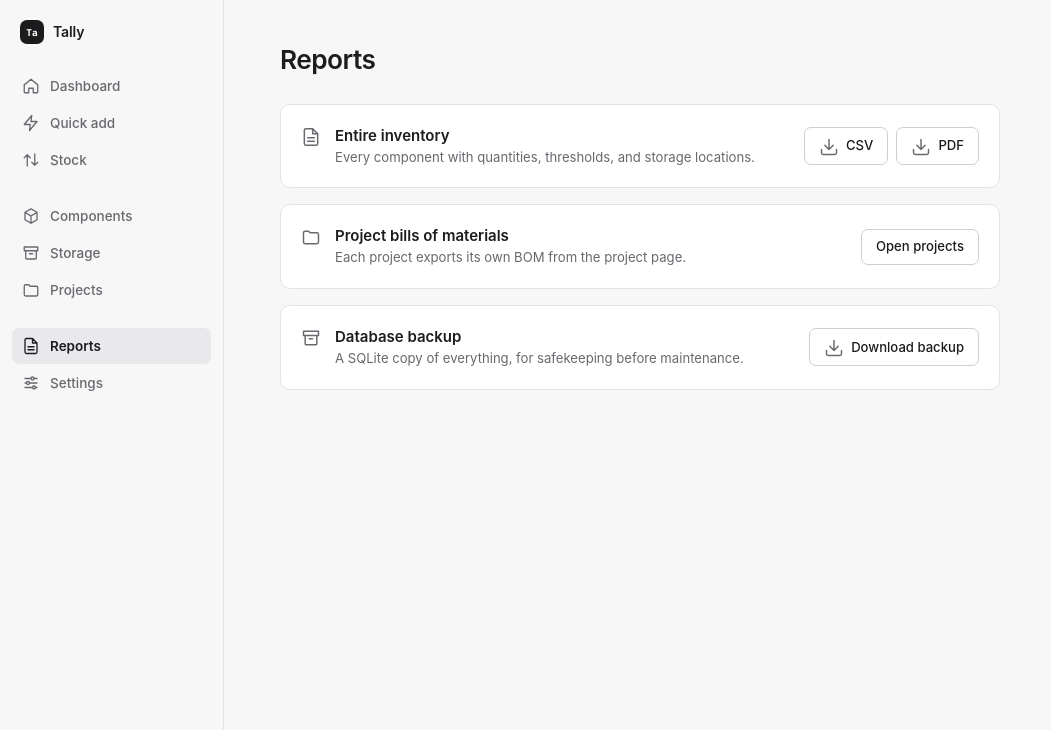
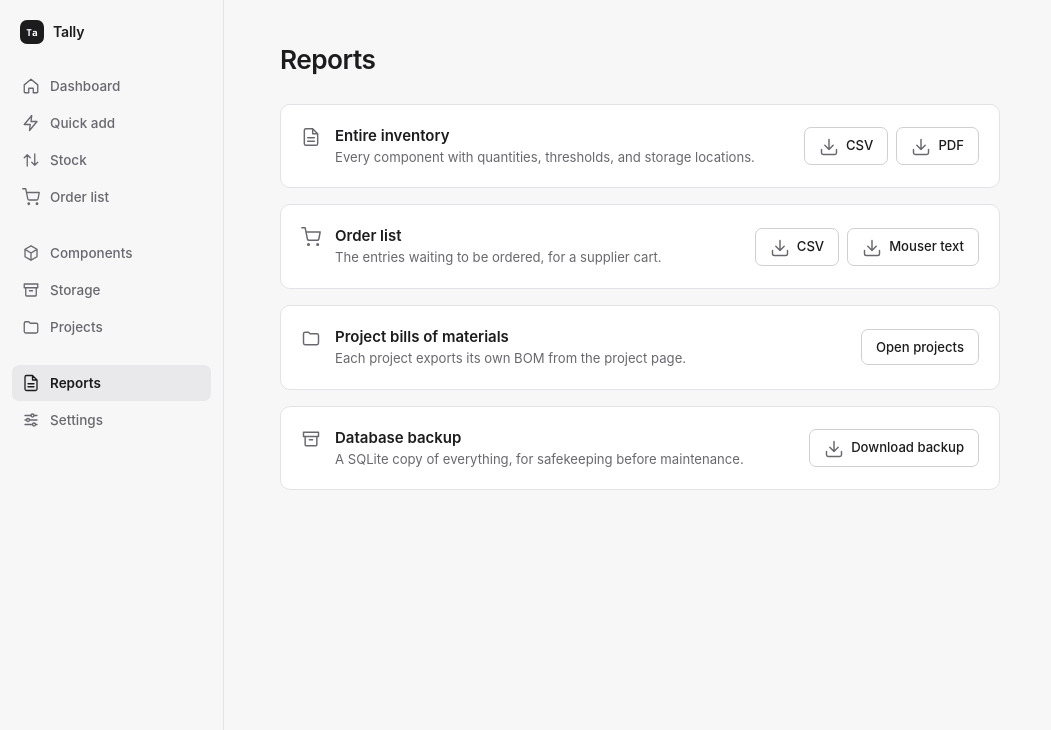
Before and after one commit to alankey-dev/tally, a Flask app: page /reports in a window 1280 px wide. Shown: the top 730 px of the page, without its empty margins (0-1051 px from the left). Run offline with Flask 3, Linux system fonts and the light colour scheme; data comes from the database, SQL or seed files in the repository; data that the repository does not hold is empty.

Commit message:
Add an order list for low stock and project shortages
Co-Authored-By: Claude Sonnet 5.5 <noreply@anthropic.com>
Claude-Session: https://claude.ai/code/session_01LuLSvaQQH3prfFozH6SZk2

```diff
--- a/app/main.py
+++ b/app/main.py
@@ -10,10 +10,10 @@ import threading
 import urllib.request
 from io import BytesIO
 from urllib.parse import urlparse
-from datetime import datetime, timezone
+from datetime import date, datetime, timezone
 from pathlib import Path
 
-from flask import Flask, abort, flash, g, jsonify, redirect, render_template, request, url_for, session, send_file, send_from_directory
+from flask import Flask, Response, abort, flash, g, jsonify, redirect, render_template, request, url_for, session, send_file, send_from_directory
 from werkzeug.security import check_password_hash, generate_password_hash
 from reportlab.lib.pagesizes import A4
 from reportlab.pdfgen import canvas
@@ -86,6 +86,8 @@ def init_db():
     CREATE TABLE IF NOT EXISTS project_items (project_id INTEGER NOT NULL REFERENCES projects(id) ON DELETE CASCADE, item_id INTEGER NOT NULL REFERENCES items(id), quantity REAL NOT NULL DEFAULT 0, per_build REAL NOT NULL DEFAULT 0, PRIMARY KEY(project_id, item_id));
     CREATE TABLE IF NOT EXISTS builds (id INTEGER PRIMARY KEY, project_id INTEGER NOT NULL REFERENCES projects(id) ON DELETE CASCADE, quantity INTEGER NOT NULL, lines TEXT NOT NULL, built_at TEXT NOT NULL, undone_at TEXT);
     CREATE TABLE IF NOT EXISTS webhooks (id INTEGER PRIMARY KEY, event TEXT NOT NULL, destination_url TEXT NOT NULL, active INTEGER NOT NULL DEFAULT 1, created_at TEXT NOT NULL);
+    CREATE TABLE IF NOT EXISTS order_entries (id INTEGER PRIMARY KEY, item_id INTEGER NOT NULL REFERENCES items(id), quantity REAL NOT NULL, status TEXT NOT NULL DEFAULT 'wanted', source TEXT NOT NULL DEFAULT '', supplier TEXT NOT NULL DEFAULT '', order_ref TEXT NOT NULL DEFAULT '', expected_on TEXT, created_at TEXT NOT NULL, ordered_at TEXT, received_at TEXT, received_quantity REAL);
+    CREATE UNIQUE INDEX IF NOT EXISTS order_entries_one_wanted ON order_entries(item_id) WHERE status='wanted';
     CREATE TABLE IF NOT EXISTS settings (key TEXT PRIMARY KEY, value TEXT NOT NULL);
     CREATE TABLE IF NOT EXISTS catalogue (id INTEGER PRIMARY KEY, name TEXT NOT NULL UNIQUE COLLATE NOCASE, family TEXT NOT NULL DEFAULT 'generic', manufacturer TEXT DEFAULT '', part_number TEXT DEFAULT '', attributes TEXT NOT NULL DEFAULT '{}');
     """)
@@ -204,7 +206,7 @@ def ensure_database():
     public_endpoints = {"access", "logout", "static"}
     if auth_enabled() and request.endpoint not in public_endpoints and (not password or session.get("access_unlocked") != access_token(password["value"])):
         return redirect(url_for("access", next=request.full_path))
-    restricted = {"new_item": "add_components", "export_inventory": "exports", "export_bom": "exports", "location_labels_pdf": "exports", "item_label_pdf": "exports"}
+    restricted = {"new_item": "add_components", "export_inventory": "exports", "export_bom": "exports", "export_orders": "exports", "location_labels_pdf": "exports", "item_label_pdf": "exports"}
     if request.endpoint in restricted and not enabled(restricted[request.endpoint]):
         abort(403)
     if request.endpoint == "item_detail" and request.method == "POST" and not enabled("edit_components"):
@@ -218,6 +220,10 @@ def format_quantity(value):
     except (TypeError, ValueError):
         return value
     return str(int(number)) if number == int(number) else f"{number:.3f}".rstrip("0").rstrip(".")
+
+@app.template_filter("expected_date")
+def expected_date(value):
+    return date.fromisoformat(value).strftime("%-d %b")
 
 @app.context_processor
 def feature_context():
@@ -301,7 +307,7 @@ WEBHOOK_EVENTS = {
     "project.build_undone": "Project build undone", "catalogue.imported": "Catalogue imported",
     "settings.updated": "Settings updated", "webhook.created": "Webhook added",
     "webhook.deleted": "Webhook removed", "access.unlocked": "Signed in", "access.locked": "Signed out",
-    "export.created": "Export downloaded",
+    "export.created": "Export downloaded", "order.added": "Order list entries added",
 }
 
 
@@ -337,14 +343,22 @@ def record_movement(conn, item, change, reason, event, project=None):
     conn.execute("INSERT INTO movements(item_id,quantity_change,reason,occurred_at) VALUES (?,?,?,?)", (item["id"], change, reason, now))
     dispatch_webhooks(event, {"item": {"id": item["id"], "name": item["name"], "part_number": item["part_number"], "location": item["code"]}, "quantity_change": change, "unit": item["unit"], "reason": reason, "project": project})
 
+def low_stock(conn):
+    """Every item at or below its minimum, lowest first."""
+    return conn.execute("SELECT i.*, l.code FROM items i JOIN locations l ON l.id=i.location_id WHERE i.minimum_quantity IS NOT NULL AND i.quantity <= i.minimum_quantity ORDER BY i.quantity").fetchall()
+
+def on_order(conn):
+    """The total quantity on order and the earliest expected date, keyed by item id."""
+    return {row["item_id"]: row for row in conn.execute("SELECT item_id, sum(quantity) AS quantity, min(expected_on) AS expected_on FROM order_entries WHERE status='ordered' GROUP BY item_id")}
+
 @app.route("/")
 def dashboard():
     conn = db()
-    stats = conn.execute("SELECT (SELECT count(*) FROM items) items, (SELECT count(*) FROM locations) locations, (SELECT count(*) FROM items WHERE minimum_quantity IS NOT NULL AND quantity <= minimum_quantity) low_stock").fetchone()
+    stats = conn.execute("SELECT (SELECT count(*) FROM items) items, (SELECT count(*) FROM locations) locations").fetchone()
     recent = conn.execute("SELECT i.*, l.code FROM items i JOIN locations l ON l.id=i.location_id ORDER BY i.updated_at DESC LIMIT 8").fetchall()
-    low = conn.execute("SELECT i.*, l.code FROM items i JOIN locations l ON l.id=i.location_id WHERE i.minimum_quantity IS NOT NULL AND i.quantity <= i.minimum_quantity ORDER BY i.quantity LIMIT 8").fetchall()
+    low = low_stock(conn)
     projects = conn.execute("SELECT * FROM projects ORDER BY created_at DESC LIMIT 4").fetchall()
-    return render_template("dashboard.html", stats=stats, recent=recent, low=low, projects=projects, buildable=project_build_counts(conn))
+    return render_template("dashboard.html", stats=stats, low_count=len(low), recent=recent, low=low[:8], ordered=on_order(conn), projects=projects, buildable=project_build_counts(conn))
 
 @app.route("/components")
 @app.route("/items")
@@ -547,6 +561,9 @@ def version():
            SELECT updated_at AS changed FROM items
            UNION ALL SELECT occurred_at AS changed FROM movements
            UNION ALL SELECT created_at AS changed FROM locations
+           UNION ALL SELECT created_at FROM order_entries
+           UNION ALL SELECT ordered_at FROM order_entries
+           UNION ALL SELECT received_at FROM order_entries
         )"""
     ).fetchone()["value"]
     return jsonify(version=marker)
@@ -652,6 +669,8 @@ def item_detail(item_id):
         attributes=attributes,
         family=family,
         attribute_labels=attribute_labels,
+        ordered=on_order(conn).get(item_id),
+        suggested=suggested_order_quantity(item),
     )
 
 @app.route("/items/<int:item_id>/find", methods=["POST"])
@@ -1029,6 +1048,148 @@ def export_bom(project_id, format):
     rows = db().execute("SELECT i.name, i.part_number, pi.per_build, pi.quantity, i.quantity, i.unit, l.code FROM project_items pi JOIN items i ON i.id=pi.item_id JOIN locations l ON l.id=i.location_id WHERE pi.project_id=? ORDER BY i.name COLLATE NOCASE", (project_id,)).fetchall()
     return export_rows(rows, ["Component", "Part number", "Per build", "Consumed", "On hand", "Unit", "Location"], f"{project['title']}-bom", format, f"Bill of materials · {project['title']}")
 
+def suggested_order_quantity(item):
+    """Enough to bring stock up to twice the minimum, rounded up and never less than 1."""
+    return max(1, math.ceil(2 * (item["minimum_quantity"] or 0) - item["quantity"] - TOLERANCE))
+
+def mouser_text(entries):
+    """Mouser part-list text, one PARTNUMBER|QTY line each, and the names of the items it had to skip."""
+    lines = [f"{entry['part_number']}|{format_quantity(entry['quantity'])}" for entry in entries if entry["part_number"]]
+    return "\n".join(lines), [entry["name"] for entry in entries if not entry["part_number"]]
+
+def add_order_entries_to(conn, wanted, replace=False):
+    """Add (item, quantity, source) rows as To order entries; an item already To order takes the new quantity when replace is set, and the larger one otherwise."""
+    now = datetime.now(timezone.utc).isoformat()
+    for item, quantity, source in wanted:
+        conn.execute("INSERT INTO order_entries(item_id, quantity, source, created_at) VALUES (?, ?, ?, ?) ON CONFLICT(item_id) WHERE status='wanted' DO UPDATE SET quantity=" + ("excluded.quantity" if replace else "max(quantity, excluded.quantity)") + ", source=excluded.source", (item["id"], quantity, source, now))
+    dispatch_webhooks("order.added", {"entries": [{"item_id": item["id"], "name": item["name"], "part_number": item["part_number"], "location": item["code"], "quantity": quantity, "source": source} for item, quantity, source in wanted]})
+
+def positive_quantity(value):
+    """A finite quantity above 0 from a form value, or None."""
+    try:
+        number = float(value)
+    except (TypeError, ValueError):
+        return None
+    return number if math.isfinite(number) and number > 0 else None
+
+@app.route("/orders")
+def order_list():
+    conn = db()
+    query = request.args.get("q", "").strip()
+    entries = conn.execute("SELECT e.*, i.name, i.part_number, i.manufacturer, i.unit, i.quantity AS on_hand, i.minimum_quantity, l.code FROM order_entries e JOIN items i ON i.id=e.item_id JOIN locations l ON l.id=i.location_id WHERE e.status IN ('wanted', 'ordered') ORDER BY i.name COLLATE NOCASE").fetchall()
+    open_ids = {entry["item_id"] for entry in entries}
+    wanted = [entry for entry in entries if entry["status"] == "wanted"]
+    ordered = sorted((entry for entry in entries if entry["status"] == "ordered"), key=lambda entry: (entry["supplier"].lower(), entry["expected_on"] or "9999"))
+    suppliers = {}
+    for entry in ordered:
+        suppliers.setdefault(entry["supplier"], []).append(entry)
+    mouser, skipped = mouser_text(wanted) if enabled("exports") else ("", [])
+    return render_template("orders.html", suggested=[(item, suggested_order_quantity(item)) for item in low_stock(conn) if item["id"] not in open_ids], wanted=wanted, suppliers=suppliers, results=find_stock(query)[:10] if query else [], query=query, today=datetime.now(timezone.utc).date().isoformat(), mouser=mouser, skipped=skipped)
+
+@app.route("/orders", methods=["POST"])
+def add_order_entries():
+    conn = db()
+    wanted = []
+    for item_id in request.form.getlist("item_id"):
+        item = conn.execute("SELECT i.*, l.code FROM items i JOIN locations l ON l.id=i.location_id WHERE i.id=?", (item_id,)).fetchone() if item_id.isdigit() else None
+        quantity = positive_quantity(request.form.get(f"quantity_{item_id}"))
+        if item is None or quantity is None:
+            flash("Choose existing items and enter a quantity above 0 for each.", "error")
+            return redirect(url_for("order_list"))
+        wanted.append((item, quantity, "Low stock" if item["minimum_quantity"] is not None and item["quantity"] <= item["minimum_quantity"] else "Added by hand"))
+    if not wanted:
+        flash("Tick at least one item to add.", "error")
+    else:
+        add_order_entries_to(conn, wanted, replace=True)
+        conn.commit()
+        flash(f"{len(wanted)} item{'s' if len(wanted) != 1 else ''} added to the order list.", "success")
+    return redirect(url_for("order_list"))
+
+@app.route("/orders/<int:entry_id>", methods=["POST"])
+def update_order_entry(entry_id):
+    quantity = positive_quantity(request.form.get("quantity"))
+    if quantity is None:
+        flash("Enter a quantity above 0.", "error")
+    elif not db().execute("UPDATE order_entries SET quantity=? WHERE id=? AND status='wanted'", (quantity, entry_id)).rowcount:
+        flash("That entry is no longer waiting to be ordered.", "error")
+    return redirect(url_for("order_list"))
+
+@app.route("/orders/<int:entry_id>/delete", methods=["POST"])
+def delete_order_entry(entry_id):
+    if not db().execute("DELETE FROM order_entries WHERE id=? AND status='wanted'", (entry_id,)).rowcount:
+        flash("That entry is no longer waiting to be ordered.", "error")
+    return redirect(url_for("order_list"))
+
+@app.route("/orders/ordered", methods=["POST"])
+def mark_ordered():
+    ids = [int(value) for value in request.form.getlist("entry_id") if value.isdigit()]
+    if not ids:
+        flash("Tick the entries you ordered.", "error")
+        return redirect(url_for("order_list"))
+    try:
+        expected = date.fromisoformat(request.form.get("expected_on", "").strip()).isoformat()
+    except ValueError:
+        expected = None
+    changed = db().execute(f"UPDATE order_entries SET status='ordered', supplier=?, order_ref=?, expected_on=?, ordered_at=? WHERE id IN ({','.join('?' * len(ids))}) AND status='wanted'", (request.form.get("supplier", "").strip()[:200], request.form.get("order_ref", "").strip()[:200], expected, datetime.now(timezone.utc).isoformat(), *ids)).rowcount
+    flash(f"{changed} entr{'y' if changed == 1 else 'ies'} marked ordered." if changed else "None of those entries were waiting to be ordered.", "success" if changed else "error")
+    return redirect(url_for("order_list"))
+
+@app.route("/orders/<int:entry_id>/receive", methods=["POST"])
+def receive_order_entry(entry_id):
+    """Close an On order entry and record the stock coming in, once."""
+    conn = db()
+    message, category = "That entry was already received.", "error"
+    with conn:
+        # Take the write lock first and make marking the entry received the guard, as undo_build() does.
+        conn.execute("BEGIN IMMEDIATE")
+        entry = conn.execute("SELECT * FROM order_entries WHERE id=?", (entry_id,)).fetchone()
+        quantity = positive_quantity(request.form.get("quantity"))
+        if entry is None:
+            message = "That entry does not exist."
+        elif quantity is None:
+            message = "Enter the quantity that arrived, above 0."
+        elif entry["status"] == "wanted":
+            message = "That entry has not been ordered yet."
+        elif conn.execute("UPDATE order_entries SET status='received', received_at=?, received_quantity=? WHERE id=? AND status='ordered'", (datetime.now(timezone.utc).isoformat(), quantity, entry_id)).rowcount:
+            item = conn.execute("SELECT i.*, l.code FROM items i JOIN locations l ON l.id=i.location_id WHERE i.id=?", (entry["item_id"],)).fetchone()
+            record_movement(conn, item, quantity, "Order received", "stock.in")
+            message, category = f"Received {format_quantity(quantity)} {item['unit']} of {item['name']}. Put it in {item['code']}.", "success"
+    flash(message, category)
+    return redirect(url_for("order_list"))
+
+@app.route("/projects/<int:project_id>/order-shortages", methods=["POST"])
+def order_shortages(project_id):
+    """Add what `wanted` builds are short, less what is already on order, to the order list."""
+    conn = db()
+    project = conn.execute("SELECT * FROM projects WHERE id=?", (project_id,)).fetchone()
+    if not project:
+        abort(404)
+    wanted = builds_wanted(request.form)
+    if not wanted:
+        flash(f"Enter how many to build: a whole number from 1 to {MAX_BUILDS:,}.", "error")
+        return back_to_project(project_id)
+    with conn:
+        conn.execute("BEGIN IMMEDIATE")
+        rows = []
+        for line in project_plan(conn, project_id, wanted):
+            remainder = line["short"] - conn.execute("SELECT coalesce(sum(quantity), 0) FROM order_entries WHERE item_id=? AND status='ordered'", (line["id"],)).fetchone()[0]
+            if line["short"] > 0 and remainder > TOLERANCE:
+                rows.append((line, remainder, f"{project['title']} ×{wanted}"))
+        if rows:
+            add_order_entries_to(conn, rows)
+    flash(f"{len(rows)} item{'s' if len(rows) != 1 else ''} added to the order list." if rows else f"Nothing to add for ×{wanted}.", "success" if rows else "error")
+    return back_to_project(project_id)
+
+@app.route("/orders/export.<format>")
+def export_orders(format):
+    if format not in {"csv", "txt"}:
+        abort(404)
+    rows = db().execute("SELECT i.part_number, e.quantity, l.code, i.manufacturer, i.name FROM order_entries e JOIN items i ON i.id=e.item_id JOIN locations l ON l.id=i.location_id WHERE e.status='wanted' ORDER BY i.name COLLATE NOCASE").fetchall()
+    if format == "csv":
+        return export_rows(rows, ["Part number", "Quantity", "Customer reference", "Manufacturer", "Component"], "tally-order-list", format, "Order list")
+    dispatch_webhooks("export.created", {"filename": "tally-order-list.txt", "format": format})
+    return Response(mouser_text(rows)[0] + "\n", mimetype="text/plain", headers={"Content-Disposition": "attachment; filename=tally-order-list.txt"})
+
 @app.route("/reports")
 def reports():
     return render_template("reports.html")
--- a/static/app.css
+++ b/static/app.css
@@ -405,6 +405,7 @@ a.metric:hover { background: var(--surface-2); text-decoration: none; }
 .build-form { display: flex; flex-wrap: wrap; align-items: center; gap: 8px; margin-bottom: 12px; }
 .build-form .inline-qty, td .inline-qty { margin: 0; }
 td .inline-qty { justify-content: flex-end; }
+.order-text { min-height: 8rem; font-family: ui-monospace, monospace; }
 .build-foot { margin-top: 24px; }
 
 /* ---------- Reports and settings ---------- */
--- a/static/app.js
+++ b/static/app.js
@@ -140,12 +140,20 @@
         row.querySelector('[data-status]').innerHTML = missing > 1e-9 ? `<span class="badge danger">Short ${formatQuantity(missing)}</span>` : '<span class="badge neutral">Covered</span>';
       });
       build.disabled = short || !lines.length;
+      planner.querySelectorAll('[data-order-shortages]').forEach(button => button.disabled = !short);
     };
     wanted.addEventListener('input', update);
     // Browsers restore a typed count without an input event on reload or history navigation.
     window.addEventListener('pageshow', update);
     update();
   }
+
+  // Copy button for the Mouser text: shown only where the clipboard API exists (not on plain HTTP).
+  document.querySelectorAll('[data-copy]').forEach(button => {
+    if (!(window.isSecureContext && navigator.clipboard)) return;
+    button.hidden = false;
+    button.addEventListener('click', () => navigator.clipboard.writeText(document.querySelector(button.dataset.copy).value));
+  });
 
   const menuToggle = document.querySelector('[data-menu-toggle]');
   const sheet = document.querySelector('[data-menu-sheet]');
--- a/templates/base.html
+++ b/templates/base.html
@@ -1,6 +1,6 @@
 {% set nav_active = {'item_detail': 'items', 'new_item': 'items', 'project_detail': 'projects', 'import_bom': 'projects', 'commit_bom_import': 'projects', 'new_location': 'locations'}.get(request.endpoint, request.endpoint) %}
 {% set nav_groups = [
-  ('Work', [('dashboard', 'Dashboard', 'home'), ('quick_add', 'Quick add', 'zap'), ('stock', 'Stock', 'swap')]),
+  ('Work', [('dashboard', 'Dashboard', 'home'), ('quick_add', 'Quick add', 'zap'), ('stock', 'Stock', 'swap'), ('order_list', 'Order list', 'cart')]),
   ('Library', [('items', 'Components', 'box'), ('locations', 'Storage', 'archive'), ('projects', 'Projects', 'folder')]),
   ('System', [('reports', 'Reports', 'file'), ('settings', 'Settings', 'sliders')]),
 ] %}
@@ -15,7 +15,7 @@
   <meta name="theme-color" content="#0e0e10" media="(prefers-color-scheme: dark)">
   <link rel="icon" href="{{url_for('static', filename='favicon.svg')}}">
   <link rel="stylesheet" href="{{url_for('static', filename='tailwind.generated.css', v='2')}}">
-  <link rel="stylesheet" href="{{url_for('static', filename='app.css', v='11')}}">
+  <link rel="stylesheet" href="{{url_for('static', filename='app.css', v='12')}}">
   <script>try { var t = localStorage.getItem('tally-theme'); if (t === 'light' || t === 'dark') document.documentElement.dataset.theme = t; } catch (e) {}</script>
 </head>
 <body{% block body_attrs %}{% endblock %}>
@@ -96,6 +96,6 @@
     {% endfor %}
   </nav>
 </div>
-<script src="{{url_for('static', filename='app.js', v='10')}}" defer></script>
+<script src="{{url_for('static', filename='app.js', v='11')}}" defer></script>
 </body>
 </html>
--- a/templates/dashboard.html
+++ b/templates/dashboard.html
@@ -23,7 +23,7 @@
 <section class="metrics" aria-label="Inventory summary">
   <a class="metric" href="{{url_for('items')}}"><span>Components</span><strong>{{stats['items']}}</strong></a>
   <a class="metric" href="{{url_for('locations')}}"><span>Storage locations</span><strong>{{stats['locations']}}</strong></a>
-  <a class="metric {{'warning' if stats['low_stock']}}" href="#low-stock"><span>Low stock</span><strong>{{stats['low_stock']}}</strong></a>
+  <a class="metric {{'warning' if low_count}}" href="#low-stock"><span>Low stock</span><strong>{{low_count}}</strong></a>
 </section>
 
 <section class="dashboard-grid">
@@ -31,7 +31,7 @@
     <div class="card" id="low-stock">
       <div class="card-head">
         <h2>Low stock</h2>
-        <a href="{{url_for('stock')}}">Open stock</a>
+        <span><a href="{{url_for('order_list')}}">Order list</a> · <a href="{{url_for('stock')}}">Open stock</a></span>
       </div>
       {% if low %}
       <div class="record-list">
@@ -41,6 +41,7 @@
             <strong>{{item['name']}}</strong>
             <small><code>{{item['code']}}</code> · minimum {{item['minimum_quantity']|qty}} {{item['unit']}}</small>
           </div>
+          {% if item['id'] in ordered %}<span class="badge neutral">On order</span>{% endif %}
           {{ qty(item) }}
         </a>
         {% endfor %}
--- a/templates/item_detail.html
+++ b/templates/item_detail.html
@@ -13,6 +13,7 @@
     <strong>{{item['quantity']|qty}}</strong>
     <span>{{item['unit']}} on hand</span>
     {% if item['minimum_quantity'] is not none %}<small>Minimum {{item['minimum_quantity']|qty}} {{item['unit']}}</small>{% endif %}
+    {% if ordered %}<small>On order: {{ordered['quantity']|qty}} {{item['unit']}}{% if ordered['expected_on'] %}, expected {{ordered['expected_on']|expected_date}}{% endif %}</small>{% endif %}
   </div>
 </section>
 
@@ -20,6 +21,7 @@
   <form method="post" action="{{url_for('find_item', item_id=item['id'])}}"><button class="button">Locate item</button></form>
   <a class="button primary" href="{{url_for('stock', add=item['id'])}}">{{ icon('swap') }}Use in stock checkout</a>
   <a class="button" href="{{url_for('quick_add', q=item['name'], item=item['id'])}}">{{ icon('zap') }}Receive stock</a>
+  <form method="post" action="{{url_for('add_order_entries')}}"><input type="hidden" name="item_id" value="{{item['id']}}"><input type="hidden" name="quantity_{{item['id']}}" value="{{suggested}}"><button class="button">{{ icon('cart') }}Add to order list</button></form>
   <a class="button" href="{{url_for('locations', q=item['code'])}}">{{ icon('archive') }}Find the drawer</a>
   {% if exports_enabled %}<a class="button" target="_blank" href="{{url_for('item_label_pdf', item_id=item['id'])}}">{{ icon('download') }}Print label</a>{% endif %}
 </div>
--- a/templates/project_detail.html
+++ b/templates/project_detail.html
@@ -31,6 +31,7 @@
   <label class="inline-qty">Build<input name="quantity" type="number" min="1" max="{{max_builds}}" step="1" value="{{wanted}}" required autocomplete="off" aria-label="Number of builds"></label>
   <button class="button" formmethod="get" formaction="{{url_for('project_detail', project_id=project['id'])}}" formnovalidate>Check stock</button>
   <button class="button primary"{% if not plan or short_lines %} disabled{% endif %}>{{ icon('swap') }}Build <span data-build-count>×{{wanted}}</span></button>
+  {% if plan %}<button class="button" formaction="{{url_for('order_shortages', project_id=project['id'])}}" data-order-shortages{% if not short_lines %} disabled{% endif %}>{{ icon('cart') }}Add shortages to order list</button>{% endif %}
   {% if short_lines and buildable %}<small>Stock covers <a href="{{url_for('project_detail', project_id=project['id'], quantity=buildable if buildable > 1 else None)}}">×{{buildable}}</a>.</small>{% endif %}
 </form>
 <div class="table-wrap">
--- a/templates/reports.html
+++ b/templates/reports.html
@@ -22,6 +22,21 @@
       <a class="button" href="{{url_for('export_inventory', format='pdf')}}">{{ icon('download') }}PDF</a>
     </div>
   </div>
+  {% if exports_enabled %}
+  <div class="report-card card">
+    <div>
+      {{ icon('cart') }}
+      <div>
+        <h2>Order list</h2>
+        <p>The entries waiting to be ordered, for a supplier cart.</p>
+      </div>
+    </div>
+    <div class="button-group">
+      <a class="button" href="{{url_for('export_orders', format='csv')}}">{{ icon('download') }}CSV</a>
+      <a class="button" href="{{url_for('export_orders', format='txt')}}">{{ icon('download') }}Mouser text</a>
+    </div>
+  </div>
+  {% endif %}
   <div class="report-card card">
     <div>
       {{ icon('folder') }}
```
Also changed, not shown: CONTEXT.md (+7 -0 lines), docs/specs/reorder-list.md (+1 -1 lines), docs/webhooks.md (+3 -0 lines), templates/orders.html (added, +128 -0 lines), tests/test_orders.py (added, +201 -0 lines), README.md, docs/specs/README.md.
